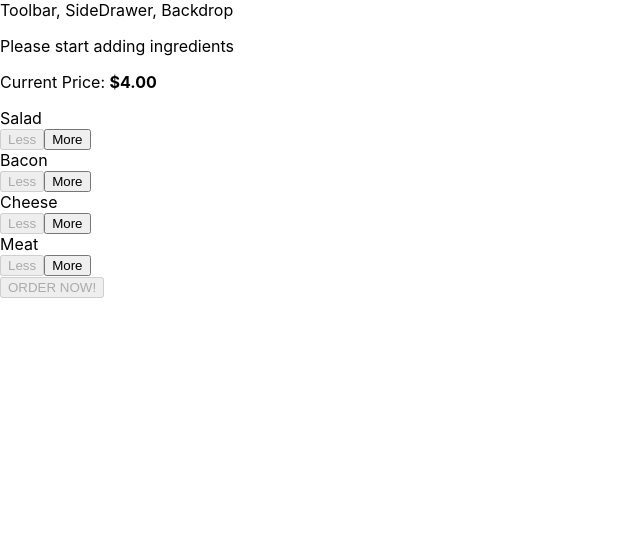
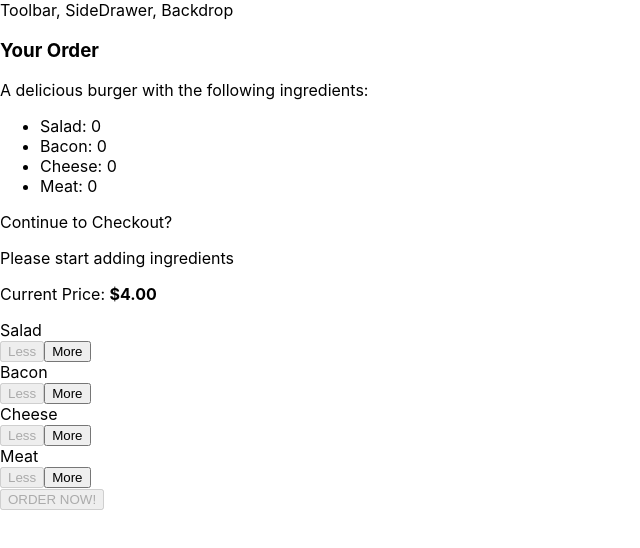
Before and after one commit to bimpop/react-burger-app, a React app: page / in a window 1280 px wide. Shown: the top 548 px of the page, without its empty margins (0-640 px from the left). Built offline with nearby package versions, Linux system fonts and the light colour scheme.

Commit message:
Creating the order summary modal

```diff
--- a/src/components/Burger/Burger.css
+++ b/src/components/Burger/Burger.css
@@ -17,7 +17,7 @@
 
 @media (min-width: 500px) and (min-height: 401px) {
     .Burger {
-        width: 450px;
+        width: 400px;
         height: 250px;
     }
 }
--- /dev/null
+++ b/src/components/Burger/OrderSummary/OrderSummary.js
@@ -0,0 +1,28 @@
+import React from 'react';
+
+import Aux from '../../../hoc/Auxiliary';
+
+const orderSummary = (props) => {
+    const ingredientSummary = Object.keys(props.ingredients)
+        .map((igKey => {
+            return (
+                <li key={igKey}>
+                    <span
+                        style={{textTransform: 'capitalize'}}>{igKey}
+                    </span>: {props.ingredients[igKey]}
+                </li>
+            );
+        }));
+    return (
+        <Aux>
+            <h3>Your Order</h3>
+            <p>A delicious burger with the following ingredients:</p>
+            <ul>
+                {ingredientSummary}
+            </ul>
+            <p>Continue to Checkout?</p>
+        </Aux>
+    );
+};
+
+export default orderSummary;
--- /dev/null
+++ b/src/components/UI/Modal/Modal.css
@@ -0,0 +1,20 @@
+.Modal {
+    position: fixed;
+    z-index: 500;
+    background-color: white;
+    width: 70%;
+    border: 1px solid #ccc;
+    box-shadow: 1px 1px 1px black;
+    padding: 16px;
+    left: 15%;
+    top: 30%;
+    box-sizing: border-box;
+    transition: all 0.3s ease-out;
+}
+
+@media (min-width: 600px) {
+    .Modal {
+        width: 500px;
+        left: calc(50% - 250px);
+    }
+}
--- /dev/null
+++ b/src/components/UI/Modal/Modal.js
@@ -0,0 +1,11 @@
+import React from 'react';
+
+import classes from './Modal.css';
+
+const modal = (props) => (
+    <div className={classes.Modal}>
+        {props.children}
+    </div>
+);
+
+export default modal;
--- a/src/containers/BurgerBuilder/BurgerBuilder.js
+++ b/src/containers/BurgerBuilder/BurgerBuilder.js
@@ -3,6 +3,8 @@
 import Aux from '../../hoc/Auxiliary';
 import Burger from '../../components/Burger/Burger';
 import BuildControls from '../../components/Burger/BuildControls/BuildControls';
+import Modal from '../../components/UI/Modal/Modal';
+import OrderSummary from '../../components/Burger/OrderSummary/OrderSummary';
 
 const INGREDIENT_PRICES = {
     salad: 0.5,
@@ -79,6 +81,9 @@
         }
         return (
             <Aux>
+                <Modal>
+                    <OrderSummary ingredients={this.state.ingredients} />
+                </Modal>
                 <Burger ingredients={this.state.ingredients} />
                 <BuildControls
                     ingredientAdded={this.addIngredientHandler}
```
Also changed, not shown: src/components/UI/Backdrop/Backdrop.js (added).
